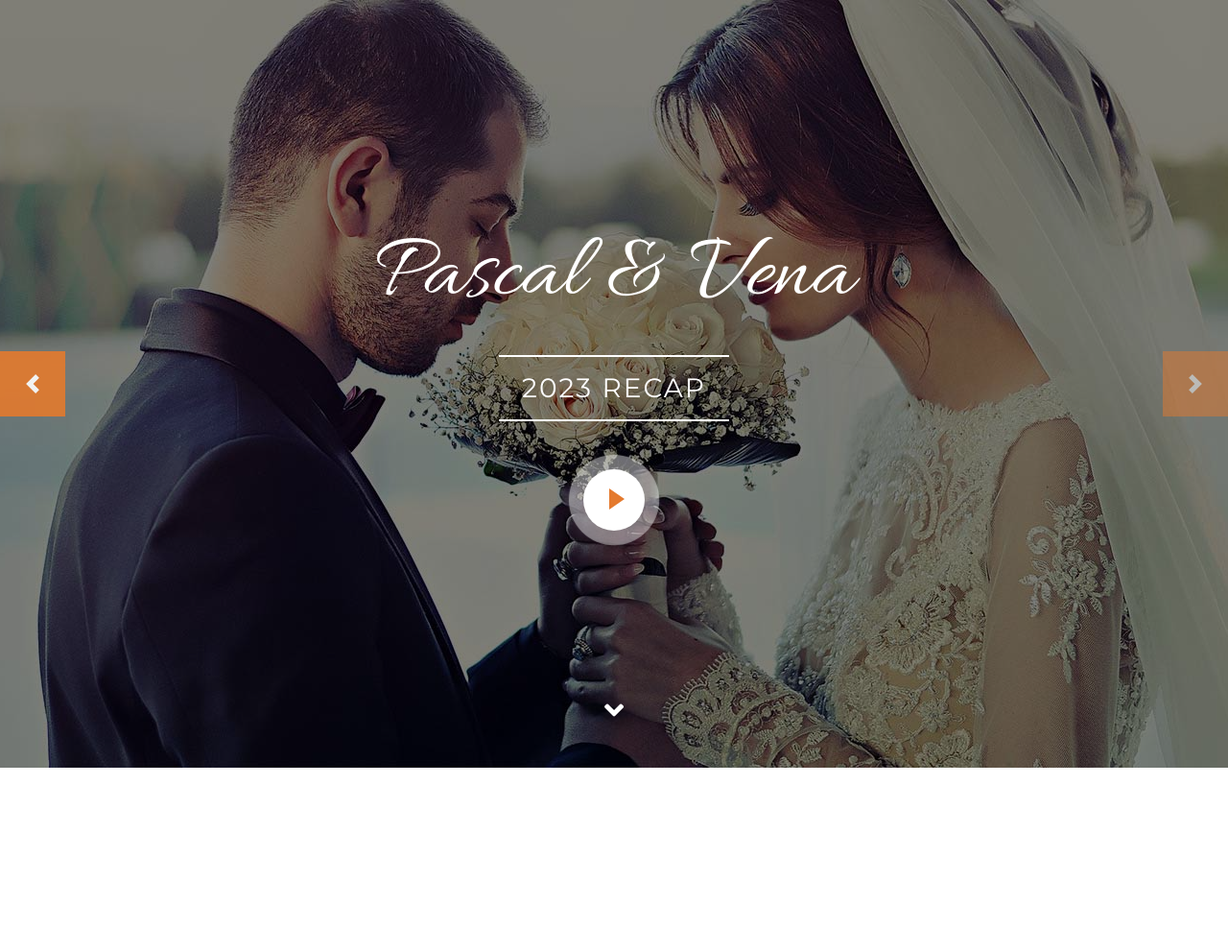
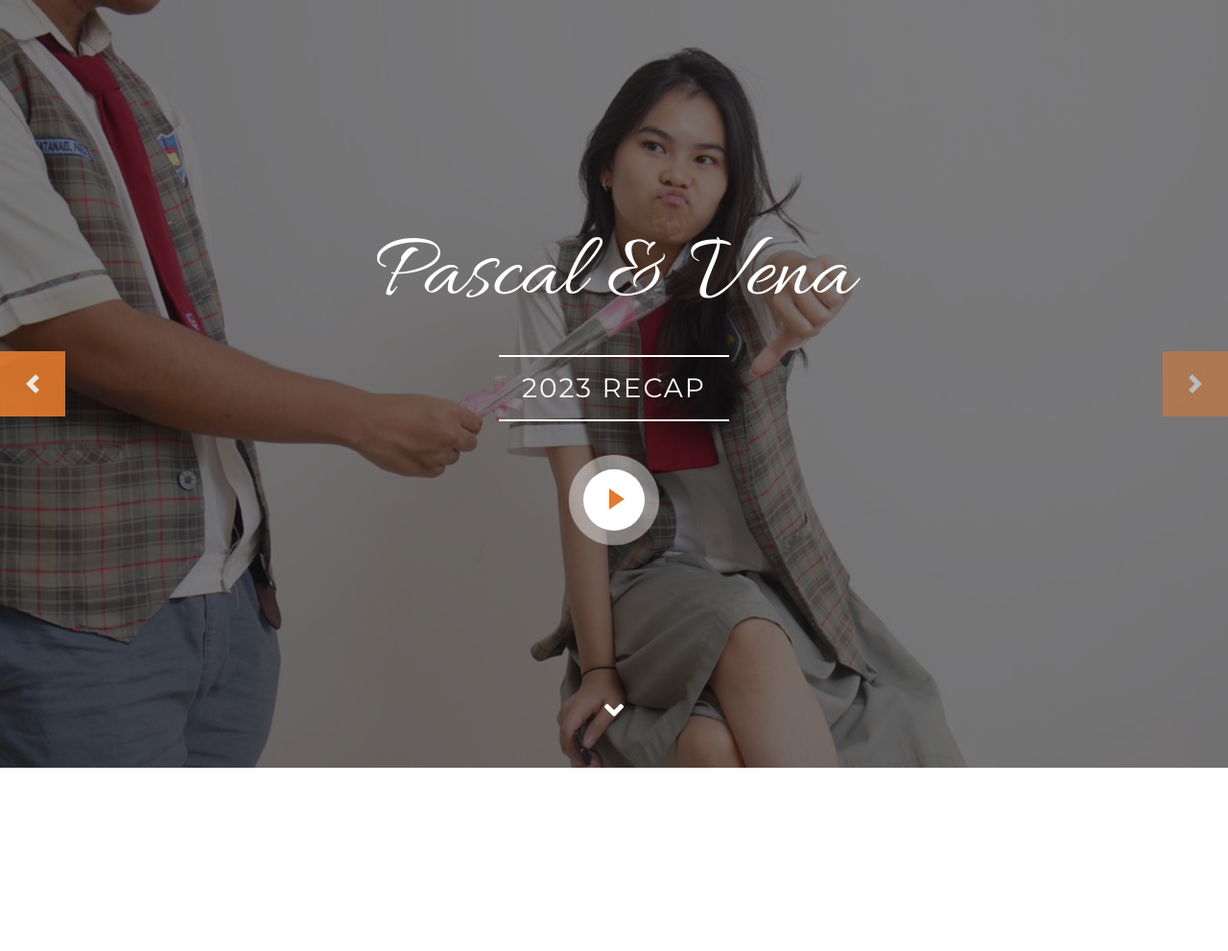
Before and after one commit to V1ct0riaa/newyear2024, a Django app: page / in a window 1280 px wide. Shown: the top 991 px of the page at 96% size. Run offline with Django 5.2, Linux system fonts and the light colour scheme; some libraries are stand-ins or nearby versions; some web fonts are replaced.

Commit message:
add gambar

```diff
--- a/homepage/templates/index.html
+++ b/homepage/templates/index.html
@@ -64,7 +64,7 @@
         <div id="header-carousel" class="carousel slide carousel-fade" data-ride="carousel">
             <div class="carousel-inner">
                 <div class="carousel-item position-relative active" style="height: 100vh; min-height: 400px;">
-                    <img class="position-absolute w-100 h-100" src="{% static 'img/carousel-1.jpg' %}" style="object-fit: cover;">
+                    <img class="position-absolute w-100 h-100" src="{% static 'img/depan_1.jpg' %}" style="object-fit: cover;">
                     <div class="carousel-caption d-flex flex-column align-items-center justify-content-center">
                         <div class="p-3" style="max-width: 900px;">
                             <h1 class="display-1 font-secondary text-white mt-n3 mb-md-4">Pascal & Vena</h1>
@@ -79,7 +79,8 @@
                     </div>
                 </div>
                 <div class="carousel-item position-relative" style="height: 100vh; min-height: 400px;">
-                    <img class="position-absolute w-100 h-100" src="{% static 'img/carousel-2.jpg' %}" style="object-fit: cover;">
+                    <img class="position-absolute w-100 h-100" src="{% static 'img/depan_2
+                    .jpg' %}" style="object-fit: cover;">
                     <div class="carousel-caption d-flex flex-column align-items-center justify-content-center">
                         <div class="p-3" style="max-width: 900px;">
                             <h1 class="display-1 font-secondary text-white mt-n3 mb-md-4">Pascal & Vena</h1>
```
Also changed, not shown: static/img/S__388243459_0.jpg (added), static/img/S__388243461_0.jpg (added), static/img/carousel-1.jpg (deleted), static/img/carousel-2.jpg (deleted), static/img/depan_1.jpg (added), static/img/depan_2.JPG (added), static/img/gallery.jpg.
